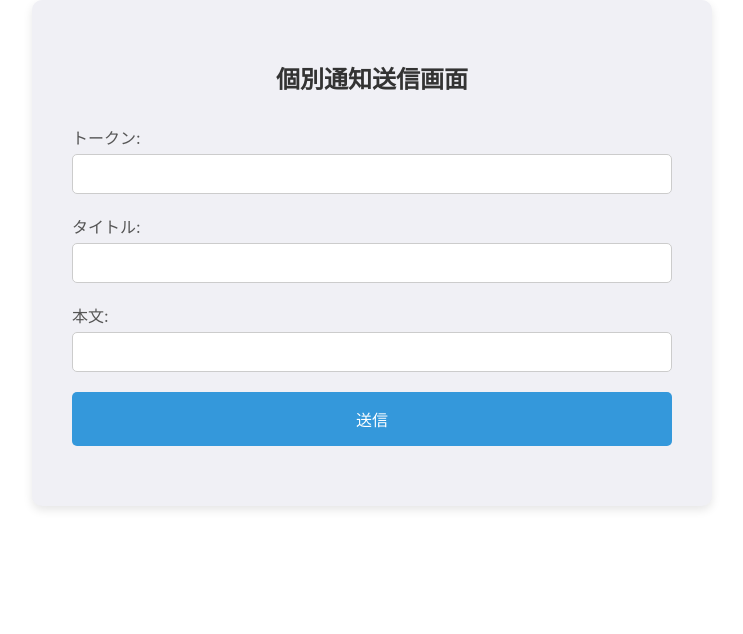
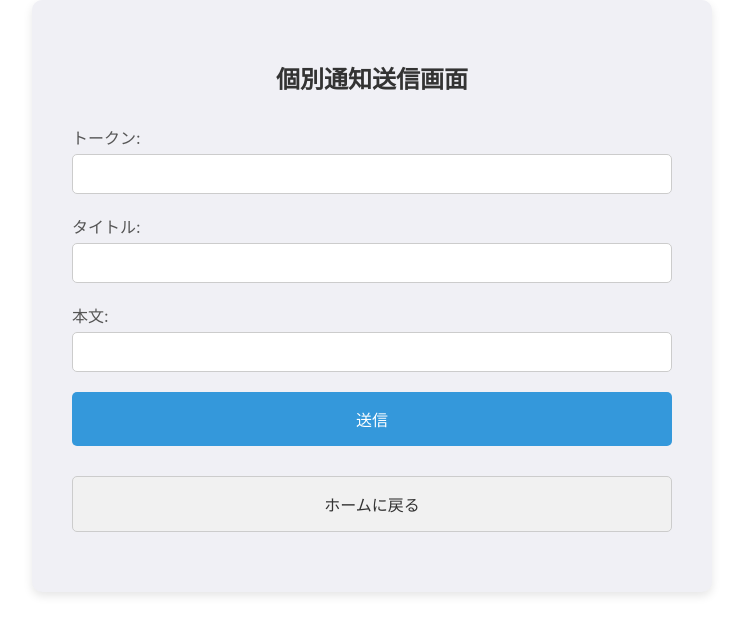
Before and after one commit to ueno12345/latin1_one_client, a React (Create React App) app: page /individual in a window 1280 px wide. Shown: the top 634 px of the page, without its empty margins (268-1011 px from the left). Built offline with nearby package versions, Linux system fonts and the light colour scheme.

Commit message:
Add home route

```diff
--- a/src/components/home.css
+++ b/src/components/home.css
@@ -12,8 +12,16 @@
   box-shadow: 0 4px 10px rgba(0, 0, 0, 0.1); /* 影をつける */
 }
 
+/* フォームのタイトルスタイル */
+.home-container h2 {
+  text-align: center;
+  font-size: 24px;
+  color: #333;
+  margin-bottom: 30px;
+}
+
 /* 各ボタンのスタイル */
-.home-button {
+.homepage-button {
   background-color: #4CAF50; /* ボタンの背景色 */
   color: white; /* ボタンの文字色 */
   padding: 15px 30px; /* ボタン内側の余白 */
@@ -27,7 +35,7 @@
 }
 
 /* ボタンのホバー時のスタイル */
-.home-button:hover {
+.homepage-button:hover {
   background-color: #45a049; /* ホバー時に色を変更 */
   transform: scale(1.05); /* ホバー時にボタンを少し大きくする */
 }
--- a/src/components/home.tsx
+++ b/src/components/home.tsx
@@ -22,19 +22,20 @@ function Home() {
 
   return (
     <div className="home-container">
-      <button className="home-button" onClick={handleRegisterFormView}>
+      <h2>ホーム画面</h2>
+      <button className="homepage-button" onClick={handleRegisterFormView}>
         商品・店舗情報更新画面へ
       </button>
-      <button className="home-button" onClick={handleInboxFormView}>
+      <button className="homepage-button" onClick={handleInboxFormView}>
         お知らせ送信画面へ
       </button>
-      <button className="home-button" onClick={handleNotificationFormView}>
+      <button className="homepage-button" onClick={handleNotificationFormView}>
         全体通知送信画面へ
       </button>
-      <button className="home-button" onClick={handleIndividualFormView}>
+      <button className="homepage-button" onClick={handleIndividualFormView}>
         個人通知送信画面へ
       </button>
-      <button className="home-button" onClick={handleExcelView}>
+      <button className="homepage-button" onClick={handleExcelView}>
         excel画面へ
       </button>
     </div>
--- a/src/components/inbox_register_form.css
+++ b/src/components/inbox_register_form.css
@@ -61,6 +61,24 @@
   transform: scale(1.05);
 }
 
+/* ホームボタンのスタイル */
+.home-button {
+  background-color: #f1f1f1; /* グレーの背景 */
+  color: #333; /* テキスト色 */
+  padding: 15px; /* パディング */
+  font-size: 16px; /* フォントサイズ */
+  border: 1px solid #ccc; /* 境界線 */
+  border-radius: 5px; /* 角を丸く */
+  cursor: pointer; /* ポインタに変更 */
+  transition: background-color 0.3s ease, transform 0.2s ease; /* ホバー時の効果 */
+  margin-top: 10px; /* 上部のマージン */
+}
+
+.home-button:hover {
+  background-color: #e2e2e2; /* ホバー時の背景色 */
+  transform: scale(1.05); /* ホバー時に少し拡大 */
+}
+
 /* モバイル対応: スマホ画面での調整 */
 @media (max-width: 600px) {
   .inbox-container {
--- a/src/components/inbox_register_form.tsx
+++ b/src/components/inbox_register_form.tsx
@@ -1,6 +1,12 @@
+import { useNavigate } from 'react-router-dom';
 import './inbox_register_form.css';
 
 function InboxForm() {
+  const navigate = useNavigate();
+
+  const navigateToHome = () => {
+    navigate('/');
+  };
   return (
     <div className="inbox-container">
       <h2>お知らせ送信画面</h2>
@@ -28,6 +34,11 @@ function InboxForm() {
         <div className="form-group">
           <input type="submit" value="送信" className="submit-button" />
         </div>
+        <div className="form-group">
+          <button type="button" className="home-button" onClick={navigateToHome}>
+            ホームに戻る
+          </button>
+        </div>
       </form>
     </div>
   );
--- a/src/components/individual_notification_form.css
+++ b/src/components/individual_notification_form.css
@@ -61,6 +61,24 @@
   transform: scale(1.05);
 }
 
+/* ホームボタンのスタイル */
+.home-button {
+  background-color: #f1f1f1; /* グレーの背景 */
+  color: #333; /* テキスト色 */
+  padding: 15px; /* パディング */
+  font-size: 16px; /* フォントサイズ */
+  border: 1px solid #ccc; /* 境界線 */
+  border-radius: 5px; /* 角を丸く */
+  cursor: pointer; /* ポインタに変更 */
+  transition: background-color 0.3s ease, transform 0.2s ease; /* ホバー時の効果 */
+  margin-top: 10px; /* 上部のマージン */
+}
+
+.home-button:hover {
+  background-color: #e2e2e2; /* ホバー時の背景色 */
+  transform: scale(1.05); /* ホバー時に少し拡大 */
+}
+
 /* モバイル対応: スマホ画面での調整 */
 @media (max-width: 600px) {
   .individual-container {
--- a/src/components/individual_notification_form.tsx
+++ b/src/components/individual_notification_form.tsx
@@ -1,6 +1,12 @@
+import { useNavigate } from 'react-router-dom';
 import './individual_notification_form.css';
 
 function IndividualNotificationForm() {
+  const navigate = useNavigate();
+
+  const navigateToHome = () => {
+    navigate('/');
+  };
   return (
     <div className="individual-container">
       <h2>個別通知送信画面</h2>
@@ -20,6 +26,11 @@ function IndividualNotificationForm() {
         <div className="form-group">
           <input type="submit" value="送信" className="submit-button" />
         </div>
+        <div className="form-group">
+          <button type="button" className="home-button" onClick={navigateToHome}>
+            ホームに戻る
+          </button>
+        </div>
       </form>
     </div>
   );
--- a/src/components/notification_form.css
+++ b/src/components/notification_form.css
@@ -61,6 +61,24 @@
   transform: scale(1.05);
 }
 
+/* ホームボタンのスタイル */
+.home-button {
+  background-color: #f1f1f1; /* グレーの背景 */
+  color: #333; /* テキスト色 */
+  padding: 15px; /* パディング */
+  font-size: 16px; /* フォントサイズ */
+  border: 1px solid #ccc; /* 境界線 */
+  border-radius: 5px; /* 角を丸く */
+  cursor: pointer; /* ポインタに変更 */
+  transition: background-color 0.3s ease, transform 0.2s ease; /* ホバー時の効果 */
+  margin-top: 10px; /* 上部のマージン */
+}
+
+.home-button:hover {
+  background-color: #e2e2e2; /* ホバー時の背景色 */
+  transform: scale(1.05); /* ホバー時に少し拡大 */
+}
+
 /* モバイル対応: スマホ画面での調整 */
 @media (max-width: 600px) {
   .notification-container {
--- a/src/components/notification_form.tsx
+++ b/src/components/notification_form.tsx
@@ -1,6 +1,12 @@
+import { useNavigate } from 'react-router-dom';
 import './notification_form.css';
 
 function NotificationForm() {
+  const navigate = useNavigate();
+
+  const navigateToHome = () => {
+    navigate('/');
+  };
   return (
     <div className="notification-container">
       <h2>全体通知送信画面</h2>
@@ -26,6 +32,11 @@ function NotificationForm() {
         <div className="form-group">
           <input type="submit" value="送信" className="submit-button" />
         </div>
+        <div className="form-group">
+          <button type="button" className="home-button" onClick={navigateToHome}>
+            ホームに戻る
+          </button>
+        </div>
       </form>
     </div>
   );
--- a/src/components/register_form.css
+++ b/src/components/register_form.css
@@ -61,6 +61,24 @@
   transform: scale(1.05);
 }
 
+/* ホームボタンのスタイル */
+.home-button {
+  background-color: #686262; /* グレーの背景 */
+  color: #333; /* テキスト色 */
+  padding: 15px; /* パディング */
+  font-size: 16px; /* フォントサイズ */
+  border: 1px solid #ccc; /* 境界線 */
+  border-radius: 5px; /* 角を丸く */
+  cursor: pointer; /* ポインタに変更 */
+  transition: background-color 0.3s ease, transform 0.2s ease; /* ホバー時の効果 */
+  margin-top: 10px; /* 上部のマージン */
+}
+
+.home-button:hover {
+  background-color: #e2e2e2; /* ホバー時の背景色 */
+  transform: scale(1.05); /* ホバー時に少し拡大 */
+}
+
 /* モバイル対応: スマホ画面での調整 */
 @media (max-width: 600px) {
   .register-container {
--- a/src/components/register_form.tsx
+++ b/src/components/register_form.tsx
@@ -1,6 +1,13 @@
+import { useNavigate } from 'react-router-dom';
 import './register_form.css';
 
 function RegisterForm() {
+  const navigate = useNavigate();
+
+  const navigateToHome = () => {
+    navigate('/');
+  };
+
   return (
     <div className="register-container">
       <h2>商品・店舗情報更新画面</h2>
@@ -29,6 +36,11 @@ function RegisterForm() {
         <div className="form-group">
           <input type="submit" value="追加" className="submit-button" />
         </div>
+        <div className="form-group">
+          <button type="button" className="home-button" onClick={navigateToHome}>
+            ホームに戻る
+          </button>
+        </div>
       </form>
     </div>
   );
```
